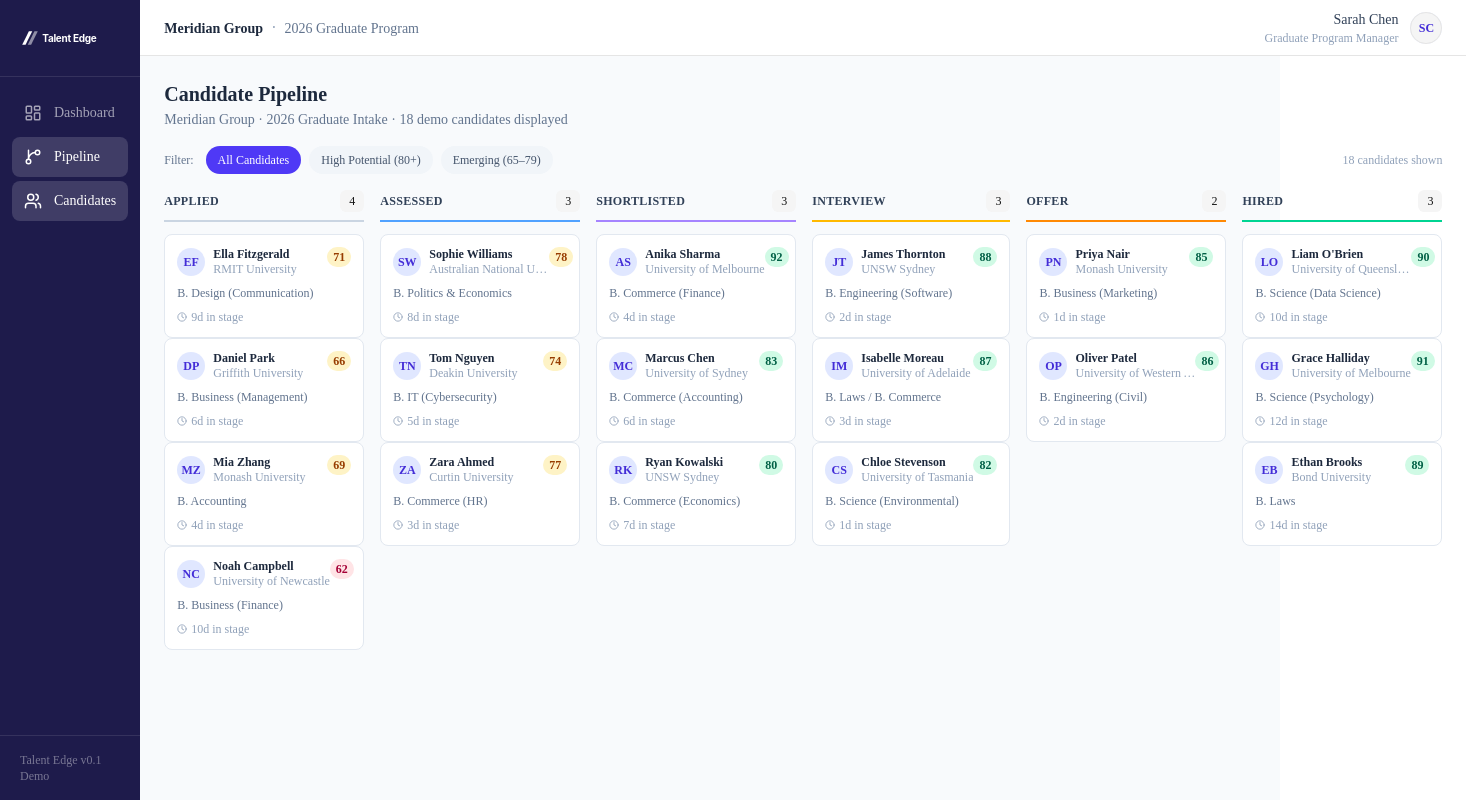
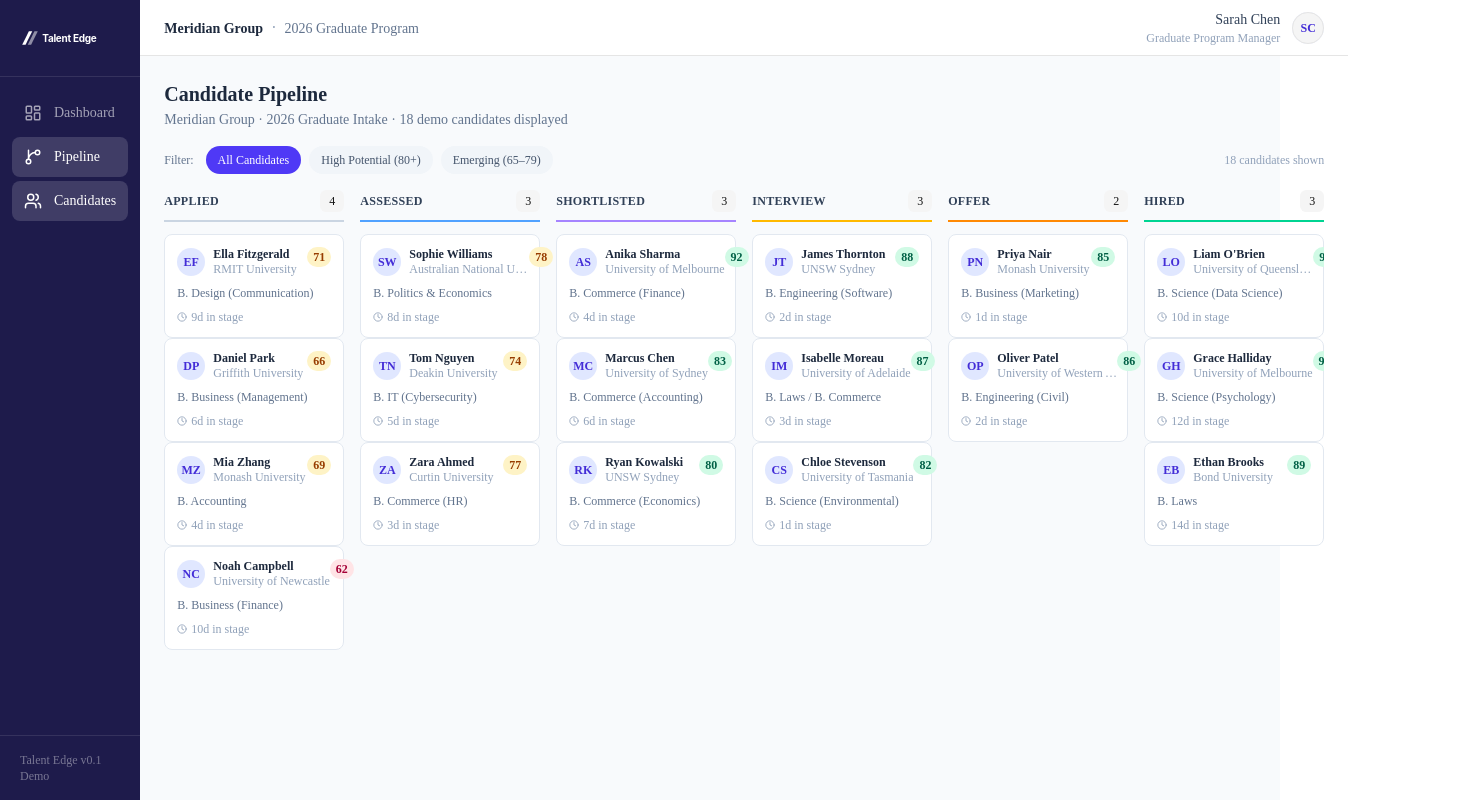
Before and after one commit to tomklimovskigamma/talent-edge, a Next.js app: page /pipeline in a window 1280 px wide. Shown: the whole page, 1466 px wide, since content can reach past the window. Built offline with nearby package versions, Linux system fonts and the light colour scheme.

Commit message:
fix: reduce column min-width so all 6 stages fit on 13-inch screen

```diff
--- a/components/pipeline/StageColumn.tsx
+++ b/components/pipeline/StageColumn.tsx
@@ -10,7 +10,7 @@ type Props = {
 
 export function StageColumn({ label, candidates, accentClass }: Props) {
   return (
-    <div className="flex flex-col min-w-[180px] max-w-[200px] flex-shrink-0">
+    <div className="flex flex-col min-w-[160px] max-w-[180px] flex-shrink-0">
       <div className={`flex items-center justify-between mb-3 pb-2 border-b-2 ${accentClass}`}>
         <span className="text-xs font-semibold text-slate-700 uppercase tracking-wide">{label}</span>
         <Badge variant="secondary" className="text-xs">{candidates.length}</Badge>
```
